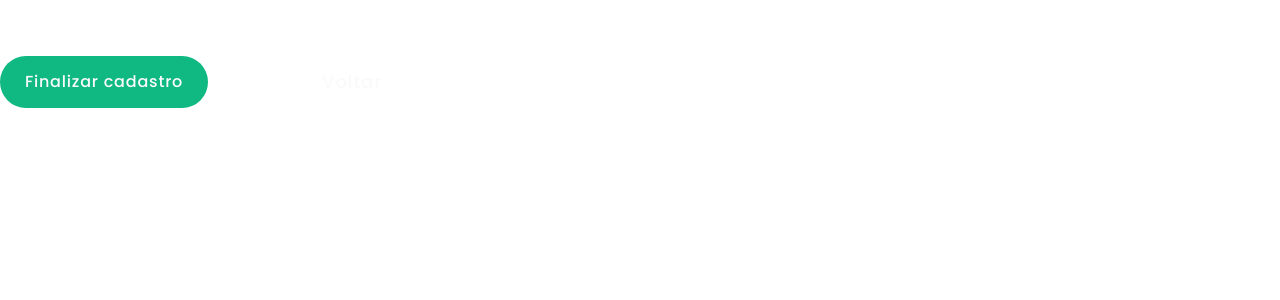
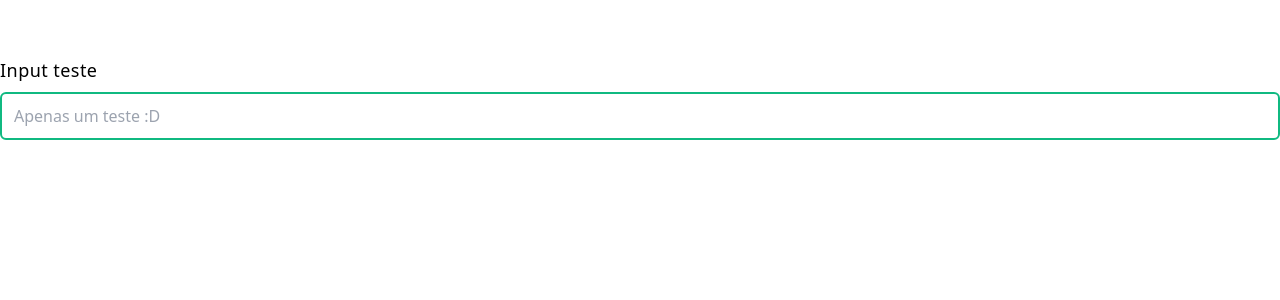
Before and after one commit to thalya-codes/multi-step-form, a React (Create React App) app: page / in a window 1280 px wide. Shown: the top 300 px of the page. Built offline with nearby package versions, Linux system fonts and the light colour scheme.

Commit message:
feat(components): cria componente FormGroup

```diff
--- a/src/App.tsx
+++ b/src/App.tsx
@@ -1,20 +1,9 @@
-import Button from "./components/Button";
+import { FormGroup } from "./components/FormGroup";
 
 function App() {
   return (
-    <div className="flex gap-10 mt-14">
-      <Button
-        hasBackground
-        onClickFunc={() => console.log('click')}
-      >Finalizar cadastro </Button>
-
-      <Button
-        onClickFunc={() => console.log('click')}
-      >
-        <span className="">
-          Voltar
-        </span>
-      </Button>
+    <div className="flex gap-10 mt-14 w-screen">
+      <FormGroup inputId="form-group__input--first" label="Input teste" placeholder="Apenas um teste :D" />
     </div>
   );
 }
--- /dev/null
+++ b/src/components/FormGroup/index.tsx
@@ -0,0 +1,21 @@
+import { useState } from "react";
+import Typography from "../Typography";
+import { IFormGroupProps } from "../../interfaces/IFormGroup";
+
+export function FormGroup({ label, inputType = "text", inputId, placeholder }: IFormGroupProps) {
+  const [value, setValue] = useState("");
+
+  return (
+    <div className="flex flex-col gap-2 w-full">
+      <Typography as="label" htmlFor={inputId}>{label}</Typography>
+
+     <input
+        type={inputType}
+        className="pl-3 h-12 border-2 border-emerald-500 outline-none bg-main-blue rounded-md"
+        placeholder={placeholder}
+        value={value}
+        onChange={({ target }) => setValue(target.value)}
+      />
+    </div>
+  );
+}
--- /dev/null
+++ b/src/interfaces/IFormGroup.ts
@@ -0,0 +1,6 @@
+export interface IFormGroupProps {
+    label: string;
+    inputType?: "text" | "email" | "radio";
+    inputId: string;
+    placeholder?: string;
+}
```
